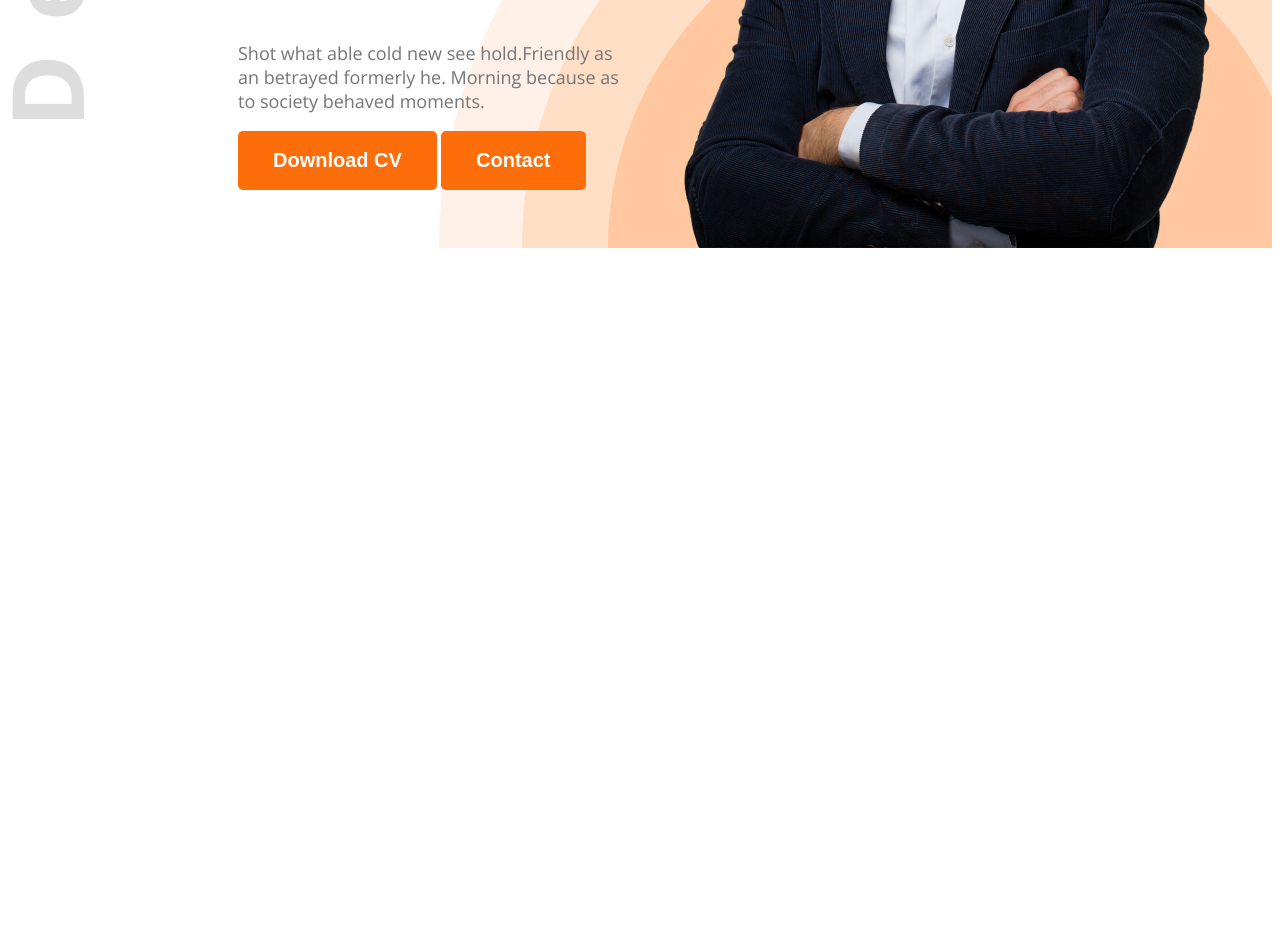
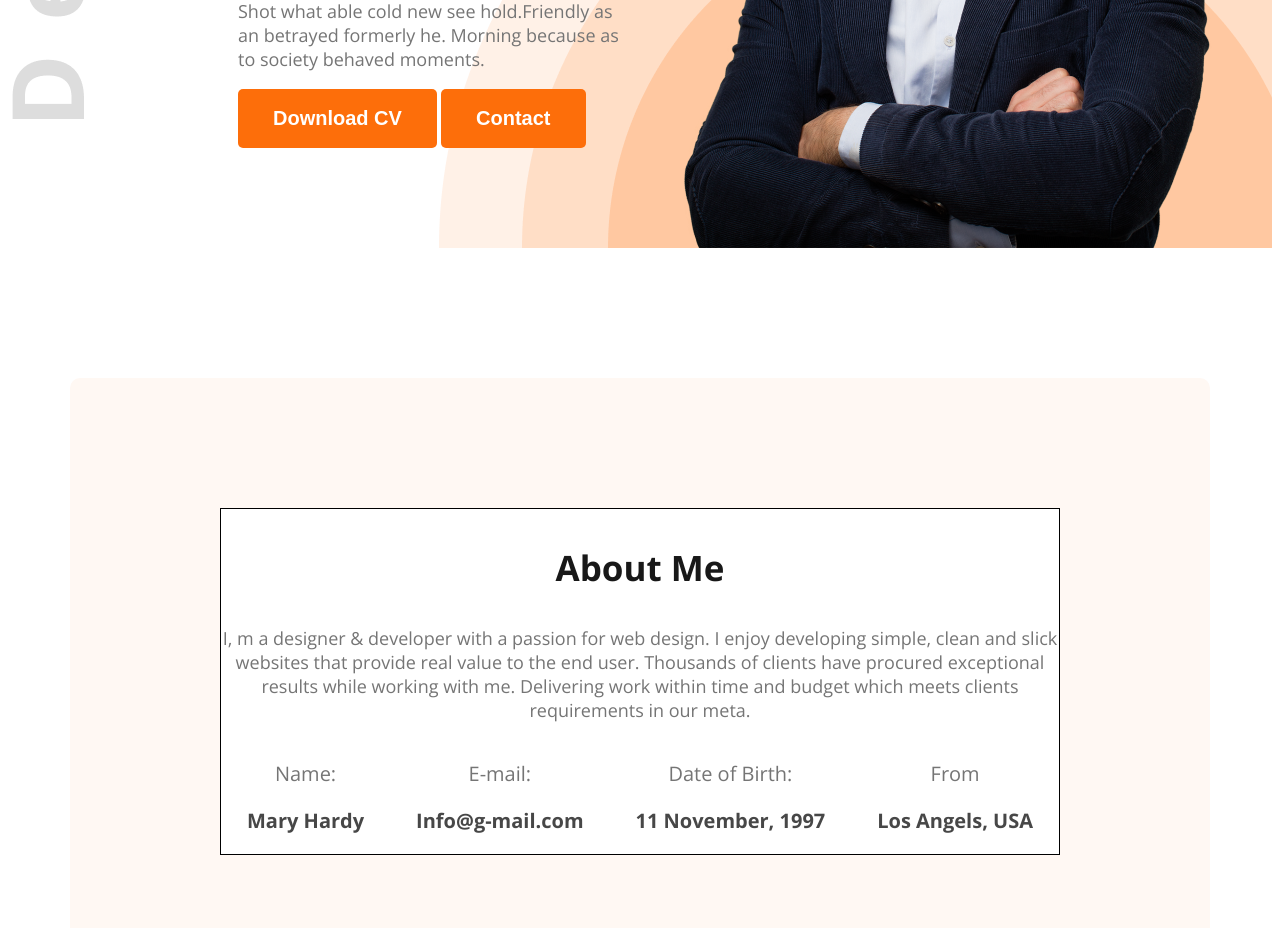
Before and after one commit to mugdhadey04/web-dev-portfolio, a plain HTML site: page index.html in a window 1280 px wide. Shown: the part 652-1580 px from the top of the page. Before the commit the page ends 908 px from the top, so only its background shows below. Drawn offline with nearby package versions, Linux system fonts and the light colour scheme.

Commit message:
edited the main section

```diff
--- a/index.html
+++ b/index.html
@@ -24,8 +24,8 @@
         </nav>
         <div class="banner">
             <div class="banner-content">
-                <h4 class="banner-greetings dark-2">Hi, I am</h4>
-                <h1 class="banner-title dark-1">Mary Hardy</h1>
+                <h4 class="banner-greetings dark-2 adjust">Hi, I am</h4>
+                <h1 class="banner-title dark-1 adjust">Mary Hardy</h1>
                 <p class="banner-description dark-3">
                     Shot what able cold new see hold.Friendly as an betrayed formerly he. Morning because as to society
                     behaved moments.
@@ -37,6 +37,35 @@
         </div>
     </header>
     <main>
+        <section class="about secondary-bg">
+            <div class="polish">
+                <h3 class="section-title">About Me</h3>
+                <div class="section-description">
+                    <p>I, m a designer & developer with a passion for web design. I enjoy developing simple, clean and
+                        slick websites that provide real value to the end user. Thousands of clients have procured
+                        exceptional results while working with me. Delivering work within time and budget which meets
+                        clients requirements in our meta.</p>
+                </div>
+                <div class="about-items">
+                    <div class="about-item">
+                        <p class="item-title">Name:</p>
+                        <p class="item-description">Mary Hardy</p>
+                    </div>
+                    <div class="about-item">
+                        <p class="item-title">E-mail:</p>
+                        <p class="item-description">Info@g-mail.com</p>
+                    </div>
+                    <div class="about-item">
+                        <p class="item-title">Date of Birth:</p>
+                        <p class="item-description">11 November, 1997</p>
+                    </div>
+                    <div class="about-item">
+                        <p class="item-title">From</p>
+                        <p class="item-description">Los Angels, USA</p>
+                    </div>
+                </div>
+            </div>
+        </section>
 
     </main>
     <footer>
--- a/styles/portfolio.css
+++ b/styles/portfolio.css
@@ -20,6 +20,7 @@
     background-repeat: no-repeat;
     background-position: top left, bottom right;
     /* padding-top: 38px 1440px 0 23px; */
+
 }
 /* Nav styles */
 nav{
@@ -41,6 +42,7 @@ nav{
     color: white;
     padding: 18px 35px;
     border: none;
+    cursor: pointer;
 }
 /* shared style */
 .text-primary{
@@ -58,7 +60,20 @@ nav ul li{
 nav li a {
     text-decoration: none;
 }
+.secondary-bg{
+    background-color: #FFF8F3;
+}
 
+.section-title{
+    font-size: 35px;
+    font-weight: bold;
+    color: #181818;
+}
+.section-description{
+    color: #757575;
+    font-size: 18px;
+    font-weight: normal;
+}
 /* banner styles */
 .banner{
     display: flex;
@@ -80,3 +95,36 @@ nav li a {
     font-weight: normal;
     font-size: 18px;
 }
+main{
+    max-width: 1140px;
+    margin: 0 auto;
+}
+
+/* about styles */
+.about{
+    border-radius: 10px;
+    padding: 130px 150px;
+    margin-top: 130px;
+    text-align: center;
+}
+.polish{
+    background-color: #ffffff;
+    border: black solid 1px;
+}
+.about-items{
+    display: flex;
+    justify-content: space-around;
+}
+.item-title{
+    color: #757575;
+    font-size: 20px;
+    font-weight: normal;
+}
+.item-description{
+    color: #474747;
+    font-size: 20px;
+    font-weight: bold;
+}
+.adjust{
+    margin-bottom: 0;
+}
```
